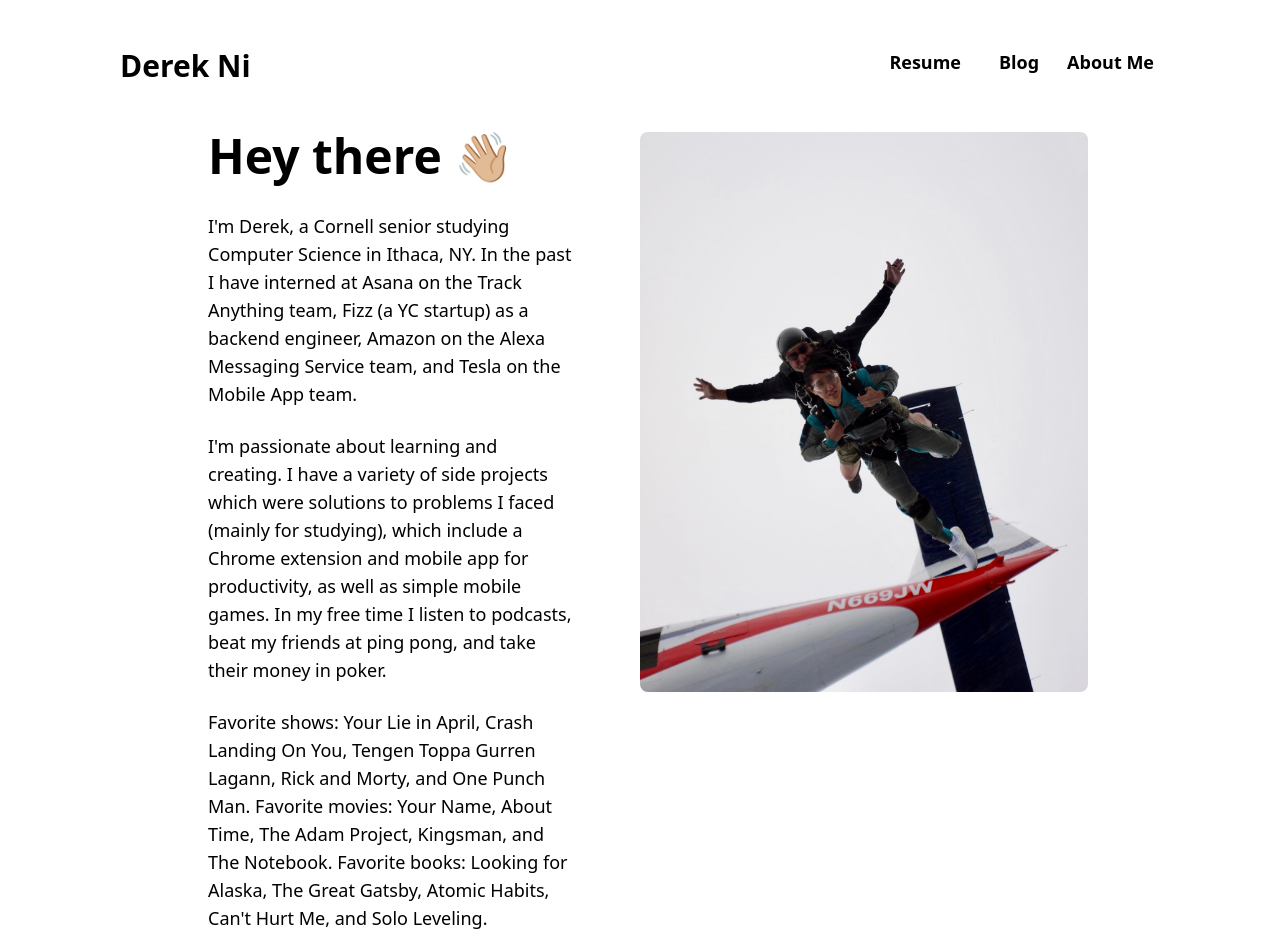
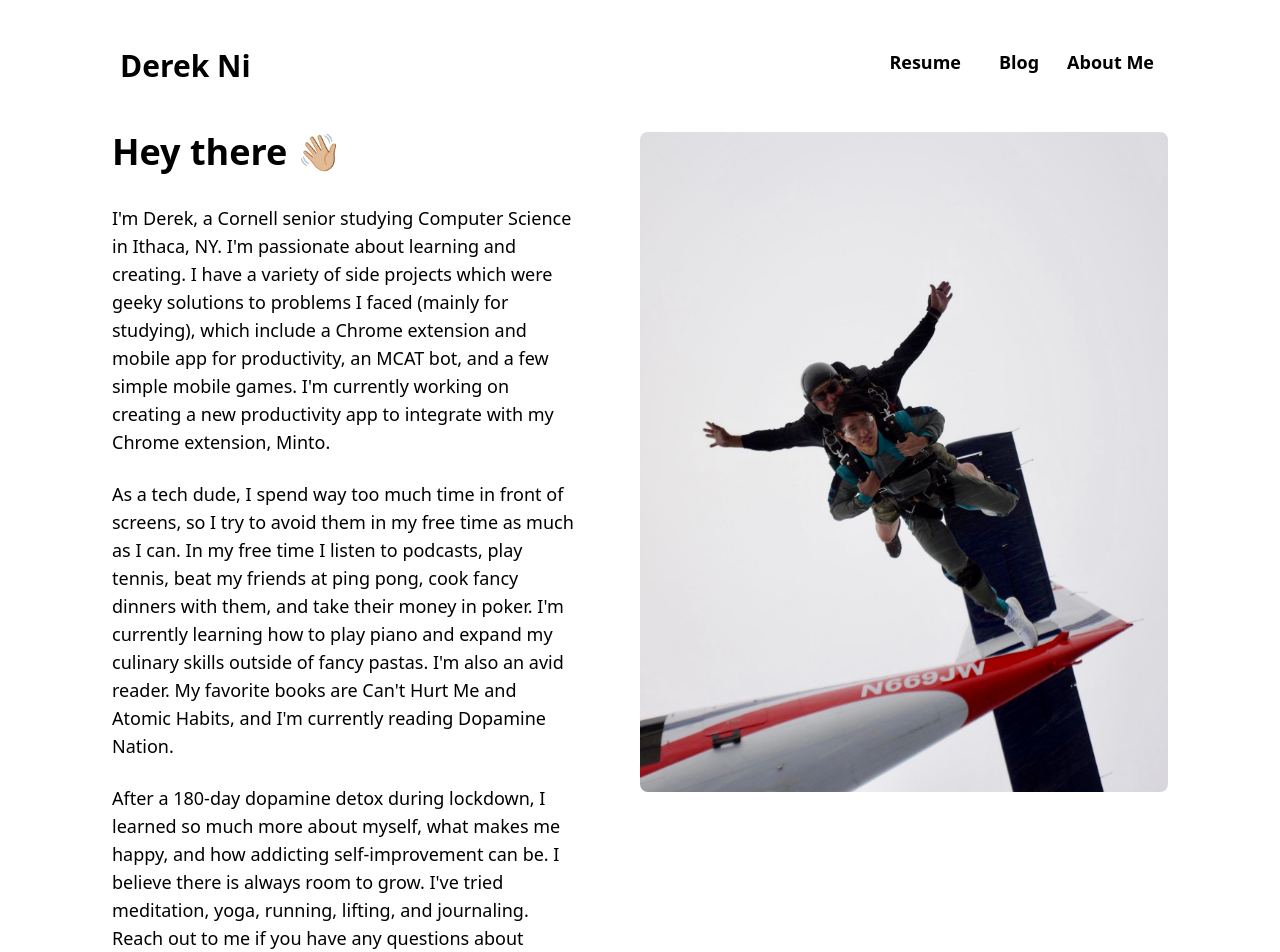
Before and after one commit to derekni/personal-website, a Next.js app: page /aboutme in a window 1280 px wide. Shown: the top 952 px of the page. Built offline with nearby package versions, Linux system fonts and the light colour scheme.

Commit message:
update about me and blogs

```diff
--- a/src/pages/aboutme.tsx
+++ b/src/pages/aboutme.tsx
@@ -11,58 +11,54 @@ const aboutme = (): ReactElement => (
     </Head>
     <div className="bg-slate-50 min-h-screen">
       <Header />
-      <div className="grid grid-cols-2 px-16">
+      <div className="grid grid-cols-2 px-28">
         <div>
-          <div className="text-5xl pl-36 pb-2 font-semibold">
+          <div className="text-4xl pb-2 font-semibold">
             Hey there <a href="secret">👋🏼</a>
           </div>
-          <div className="pl-36 pr-16 text-lg py-6">
+          <div className="pr-16 text-lg py-6">
             I'm Derek, a Cornell senior studying Computer Science in Ithaca, NY.
-            In the past I have interned at Asana on the Track Anything team,
-            Fizz (a YC startup) as a backend engineer, Amazon on the Alexa
-            Messaging Service team, and Tesla on the Mobile App team.
+            I'm passionate about learning and creating. I have a variety of side
+            projects which were geeky solutions to problems I faced (mainly for
+            studying), which include a Chrome extension and mobile app for
+            productivity, an MCAT bot, and a few simple mobile games. I'm
+            currently working on creating a new productivity app to integrate
+            with my Chrome extension, Minto.
           </div>
-          <div className="pl-36 pr-16 text-lg mb-6">
-            I'm passionate about learning and creating. I have a variety of side
-            projects which were solutions to problems I faced (mainly for
-            studying), which include a Chrome extension and mobile app for
-            productivity, as well as simple mobile games. In my free time I
-            listen to podcasts, beat my friends at ping pong, and take their
-            money in poker.
+          <div className="pr-16 text-lg mb-6">
+            As a tech dude, I spend way too much time in front of screens, so I
+            try to avoid them in my free time as much as I can. In my free time
+            I listen to podcasts, play tennis, beat my friends at ping pong,
+            cook fancy dinners with them, and take their money in poker. I'm
+            currently learning how to play piano and expand my culinary skills
+            outside of fancy pastas. I'm also an avid reader. My favorite books
+            are Can't Hurt Me and Atomic Habits, and I'm currently reading
+            Dopamine Nation.
           </div>
-          <div className="pl-36 pr-16 text-lg mb-6">
-            Favorite shows: Your Lie in April, Crash Landing On You, Tengen
-            Toppa Gurren Lagann, Rick and Morty, and One Punch Man. Favorite
-            movies: Your Name, About Time, The Adam Project, Kingsman, and The
-            Notebook. Favorite books: Looking for Alaska, The Great Gatsby,
-            Atomic Habits, Can't Hurt Me, and Solo Leveling.
-          </div>
-          <div className="pl-36 pr-16 text-lg mb-16">
-            I consider myself a self-improvement fanatic, and believe there is
-            always room to grow. I've tried meditation, yoga, running, lifting,
-            and journaling. Reach out to me if you have any questions about
-            these, or if there's something cool I haven't tried yet!
+          <div className="pr-16 text-lg mb-16">
+            After a 180-day dopamine detox during lockdown, I learned so much
+            more about myself, what makes me happy, and how addicting
+            self-improvement can be. I believe there is always room to grow.
+            I've tried meditation, yoga, running, lifting, and journaling. Reach
+            out to me if you have any questions about these, or if there's
+            something cool I haven't tried yet!
           </div>
         </div>
-        <div className="max-w-md">
-          <img src="img/skydiving.jpg" className="rounded-lg" />
-        </div>
+        <img src="img/skydiving.jpg" className="rounded-lg" />
       </div>
       <TextCycler
         intro="Ask me about "
         descriptions={[
           'productivity hacks.',
+          'biohacking.',
           'psychology podcasts.',
           'taking a dopamine detox.',
           'running.',
           'amateur cooking recipes.',
           'journaling.',
           'meditating.',
-          'vitamins.',
-          'anime.',
         ]}
       />
-
       <Footer />
     </div>
   </>
--- a/src/pages/blog/index.tsx
+++ b/src/pages/blog/index.tsx
@@ -14,7 +14,7 @@ const BlogHomepage = (): ReactElement => {
       </Head>
       <div className="bg-slate-50 min-h-screen">
         <Header />
-        <TextCycler intro="" descriptions={['Hi, welcome to my blog.']} />
+        <TextCycler intro="Hi" descriptions={[', welcome to my blog.']} />
         <div className="flex-col flex items-center">
           <div className="grid grid-cols-3">
             <div>
@@ -25,36 +25,17 @@ const BlogHomepage = (): ReactElement => {
                 description="A pandemic reflection."
               ></Project>
               <div className="pb-1" />
-              <Project
-                image=""
-                link=""
-                name="Placeholder"
-                description="Placeholder."
-              ></Project>
             </div>
             <div>
               <Project
                 image=""
-                link=""
-                name="Placeholder"
-                description="Placeholder."
+                link="/blog/songs"
+                name="My Favorite Songs"
+                description="Music is a huge part of my life. Here are some of my favorite songs."
               ></Project>
               <div className="pb-1" />
-              <Project
-                image=""
-                link=""
-                name="Placeholder"
-                description="Placeholder."
-              ></Project>
             </div>
-            <div>
-              <Project
-                image=""
-                link=""
-                name="Placeholder"
-                description="Placeholder."
-              ></Project>
-            </div>
+            <div></div>
           </div>
         </div>
         <Footer />
--- /dev/null
+++ b/src/pages/blog/songs.tsx
@@ -0,0 +1,51 @@
+import Head from 'next/head';
+import React, { ReactElement } from 'react';
+
+import Header from '../../components/header';
+
+const FavoriteSongsPost = (): ReactElement => (
+  <>
+    <Head>
+      <title>Favorite songs</title>
+    </Head>
+    <div className="bg-gray-50 min-h-screen pb-16">
+      <Header />
+      <div className="text-4xl font-semibold pb-12 text-center">
+        My Favorite Songs
+      </div>
+      <div className="text-lg px-36 pb-4">
+        Music and podcasts are a huge part of my life. Whenever I'm working out,
+        I'm either listening to a podcast by Huberman Lab or Hidden Brain, or
+        playing whatever song I'm obsessed with on repeat. Some of my favorite
+        songs, sorted by vibe, are:
+      </div>
+      <div className="pl-36 pr-16 text-lg mb-6">
+        R&B: The Color Violet - Tory Lanez, Girls Love Rod Wave - Scorey, Don't
+        Go - Yatta Bandz, Street Lights - Kanye, Summer Games - Drake
+        <br></br>
+        Hip Hop: All the Smoke - Tyla Yaweh, Swervin - A Boogie Wit da Hoodie,
+        Blueberry Faygo - Lil Mosey, Blue Notes - Meek Mill, Kamikaze - Lil
+        Mosey, Runaway - Kanye
+        <br></br>
+        Pop: First Time - ILLENIUM, Colorado Boulder - charlieonnafriday, ONE
+        PUNCH - Aries, Sweet & Sour - Jawsh 685, Love Yourself - Justin Bieber,
+        NUMB - Chri$tian Gate$, After Hours - charlieonnafriday, FourFiveSeconds
+        - Rihanna, Location - Khalid, Growing Up - Macklemore
+        <br></br>
+        Sad boy: Just Like U - Yung Pinch, We Won't - Jaymes Young, like i need
+        u - keshi, fuck, i'm lonely - Lauv
+        <br></br>
+        Old school: Run This Town - JAY-Z, Empire State Of Mind - JAY-Z, Power
+        Trip - J. Cole, Love The Way You Lie - Eminem, Bound 2 - Kanye, Coming
+        Home - Diddy
+        <br></br>
+        Emo: six speed - ROLE MODEL, Nobody Knows - Russ, Jocelyn Flores -
+        XXXTentacion, Kiss Fight - Tulpa
+        <br></br>
+        K-pop: LOVE SCENARIO - iKON, Spring Day - BTS
+      </div>
+    </div>
+  </>
+);
+
+export default FavoriteSongsPost;
```
